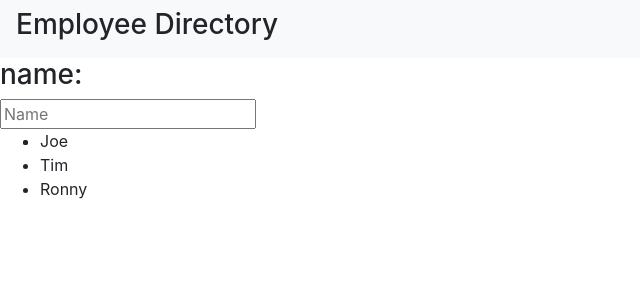
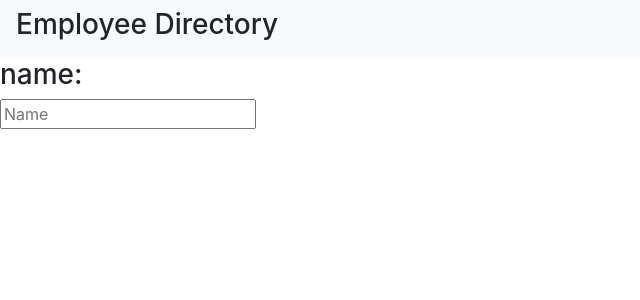
Before and after one commit to TevinWard7/Employee-Directory, a React (Create React App) app: page / in a window 1280 px wide. Shown: the top 300 px of the page, without its empty margins (0-640 px from the left). Built offline with nearby package versions, Linux system fonts and the light colour scheme.

Commit message:
made condition statements work for displaying employess list or displaying an employee list filtered by the user search query

```diff
--- a/src/components/employeeList/employeeList.js
+++ b/src/components/employeeList/employeeList.js
@@ -5,15 +5,22 @@ const EmployeeList = () => {
 
     const [employeeState] = useState(Employees);
     const [searchName, setSearchName] = useState("");
-    const employFiltered = employeeState.filter(employee => employee.name.includes(searchName))
+    const employFiltered = employeeState.filter(employee => employee.name.includes(searchName));
+
+    const displayEmployees = () => {
+        if (searchName) {
+            employFiltered.map(employee => <li>{employee.name}</li>)
+        } else {
+            employeeState.map(employee => <li>{employee.name}</li>)
+        }
+    }
 
     return(
         <>
         <h3>name: {searchName}</h3>
         <input value={searchName.charAt(0).toUpperCase() + searchName.slice(1)} placeholder="Name" type="text" name="search" onChange={e => setSearchName(e.target.value)} />
         <ul>
-        {/* {employeeState.map(employee => <li>{employee.name}</li>)} */}
-        <li>{employFiltered.map(employee => <li>{employee.name}</li>)}</li>
+            {displayEmployees()}
         </ul>
         </>
     )
```
